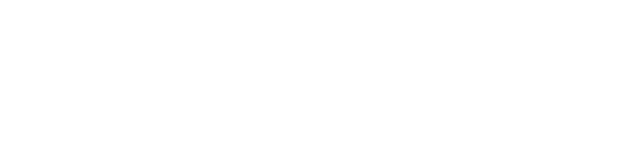
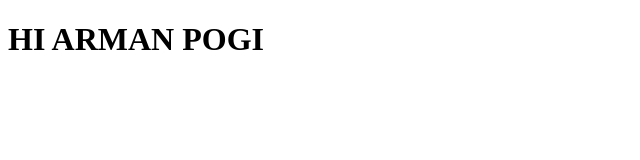
Before and after one commit to jdcd25/Sofips, a plain HTML site: page index.html in a window 1280 px wide. Shown: the whole page, without its empty margins (0-640 px from the left). Drawn offline with Linux system fonts and the light colour scheme.

Commit message:
arman pogi

```diff
--- a/index.html
+++ b/index.html
@@ -7,6 +7,6 @@
         <title>PacketKnows</title>
     </head>
     <body>
-
+        <h1>HI ARMAN POGI</h1>
     </body>
 </html>
```
